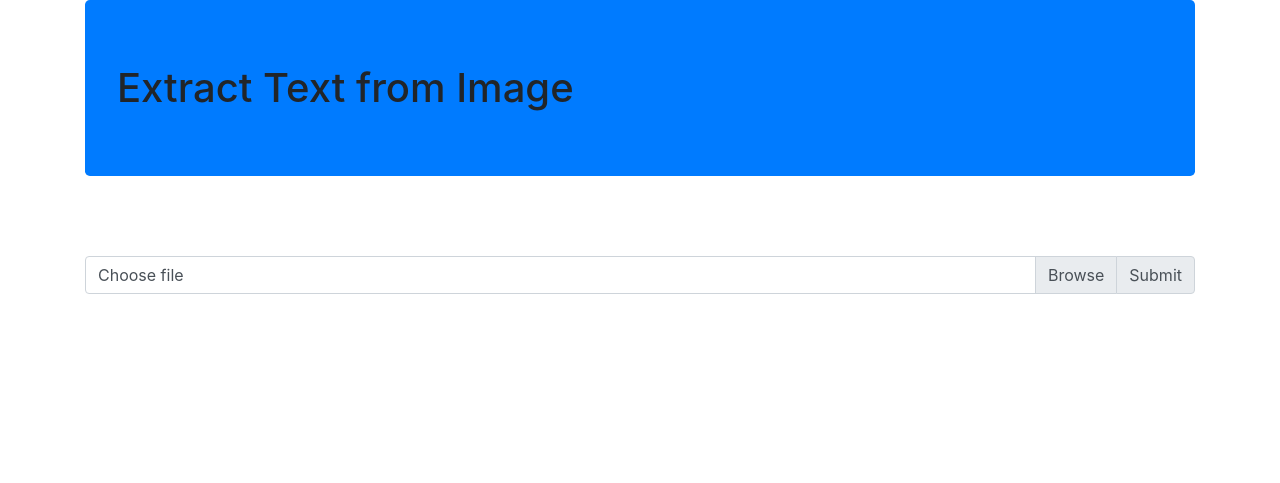
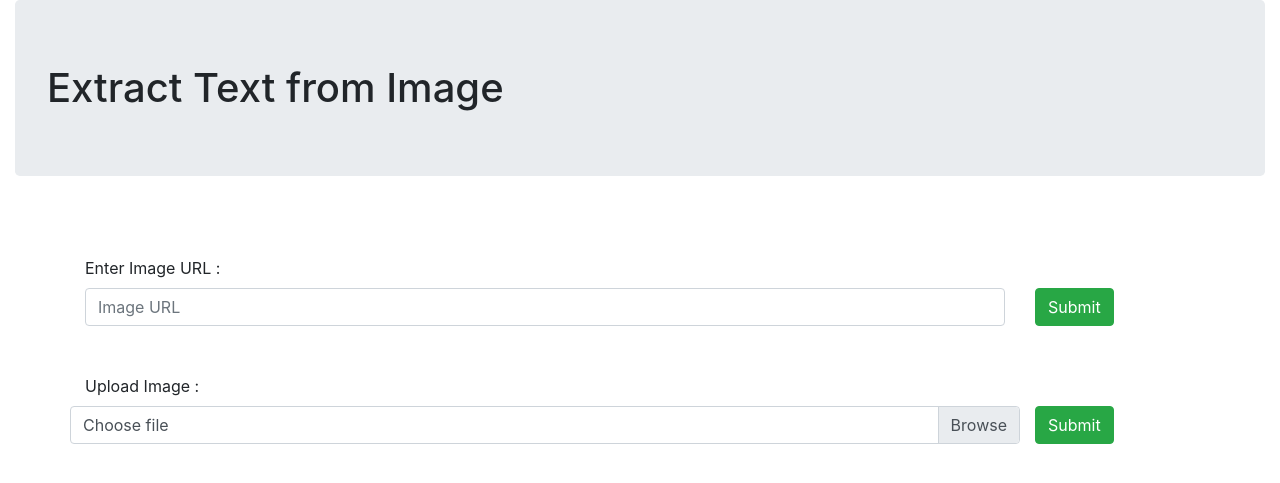
Before and after one commit to janice-jose/Text-extraction-using-azure-, a Flask app: page / in a window 1280 px wide. Shown: the top 483 px of the page. Run offline with Flask 2, Linux system fonts and the light colour scheme.

Commit message:
local image feature

```diff
--- a/app.py
+++ b/app.py
@@ -1,12 +1,13 @@
-from flask import Flask, render_template, request, redirect,send_from_directory
+from flask import Flask, render_template, request, redirect,send_from_directory, url_for
 from azure.cognitiveservices.vision.computervision import ComputerVisionClient
+from azure.cognitiveservices.vision.computervision.models import VisualFeatureTypes
 from azure.cognitiveservices.vision.computervision.models import OperationStatusCodes
-from azure.cognitiveservices.vision.computervision.models import VisualFeatureTypes
 from msrest.authentication import CognitiveServicesCredentials
 
+import os
 import time
-import requests
-import os
+from array import array
+from werkzeug.utils import secure_filename
 from dotenv import load_dotenv
 load_dotenv()
 
@@ -14,9 +15,9 @@ subscription_key = os.getenv('subscription_key')
 endpoint = os.getenv('endpoint')
 computervision_client = ComputerVisionClient(endpoint,CognitiveServicesCredentials(subscription_key))
 
-def extractTextFromImage(read):
-    #print(read)
-    #read_image = open(read, "rb")
+dirname = os.path.dirname(__file__)
+
+def read_local(read):
     # Call API with image and raw response (allows you to get the operation location)
     read_response = computervision_client.read_in_stream(read, raw=True)
     # Get the operation location (URL with ID as last appendage)
@@ -29,7 +30,6 @@ def extractTextFromImage(read):
         read_result = computervision_client.get_read_result(operation_id)
         if read_result.status.lower () not in ['notstarted', 'running']:
             break
-
         time.sleep(5)
     l=[]
     if read_result.status == OperationStatusCodes.succeeded:
@@ -37,13 +37,45 @@ def extractTextFromImage(read):
         for text_result in read_result.analyze_result.read_results:
             for line in text_result.lines:
                 l.append(line.text)
-                #print(line.bounding_box)
     result=(' '.join(l))
     return result
 
 
+def extractTextFromImage(read_image_url):
+	read_response  = computervision_client.read(read_image_url ,  raw=True)
+	result = ''
+	# Get the operation location (URL with an ID at the end) from the response
+	read_operation_location = read_response.headers["Operation-Location"]
+	# Grab the ID from the URL
+	operation_id = read_operation_location.split("/")[-1]
+
+	# Call the "GET" API and wait for it to retrieve the results
+	while True:
+		read_result = computervision_client.get_read_result(operation_id)
+		if read_result.status not in ['notStarted', 'running']:
+			break
+		time.sleep(1)
+
+	# Add the detected text to result, line by line
+	if read_result.status == OperationStatusCodes.succeeded:
+		for text_result in read_result.analyze_result.read_results:
+			for line in text_result.lines:
+				result = result + " " + line.text
+
+	return result
 
 app = Flask(__name__)
+
+
+UPLOAD_FOLDER = 'static/uploads/'
+app.secret_key = "secret key"
+app.config['UPLOAD_FOLDER'] = UPLOAD_FOLDER
+app.config['MAX_CONTENT_LENGTH'] = 16 * 1024 * 1024
+
+ALLOWED_EXTENSIONS = set(['png', 'jpg', 'jpeg', 'gif'])
+
+def allowed_file(filename):
+	return '.' in filename and filename.rsplit('.', 1)[1].lower() in ALLOWED_EXTENSIONS
 
 # routes
 @app.route("/", methods=['GET', 'POST'])
@@ -53,17 +85,22 @@ def main():
 @app.route("/submit", methods = ['GET', 'POST'])
 def get_output():
     if request.method == 'POST':
-        file = request.files['i_remote']
-        #read image file string data
-    """npimg = numpy.fromstring(file, numpy.uint8)
-    # convert numpy array to image
-    img = cv2.imdecode(npimg, cv2.CV_LOAD_IMAGE_UNCHANGED)
-    #convert string data to numpy array"""
-    #print("file path is as follows",file)
-    result = extractTextFromImage(file)
-    return render_template("index.html", prediction = result)
-    #, img_path = image_url
+        image_url = request.form.get('image_url')
+    result = extractTextFromImage(image_url)
+    return render_template("index.html", prediction = result, img_path = image_url)
 
+@app.route("/upload-image", methods = ['GET', 'POST'])
+def upload_image():
+    if request.method == 'POST':
+        file = request.files['file']
+
+        if file and allowed_file(file.filename):
+            filename = secure_filename(file.filename)
+            file.save(os.path.join(app.config['UPLOAD_FOLDER'], filename))
+            filepath=os.path.join(app.config['UPLOAD_FOLDER'],filename)
+            read_image= open(filepath, "rb")
+            result = read_local(read_image)
+    return render_template("index.html" ,filename=filename,prediction=result)
 
 if __name__ == '__main__':
     app.run(debug=True)
--- a/templates/index.html
+++ b/templates/index.html
@@ -4,59 +4,49 @@
   <title>Extract Text from Image</title>
   <meta charset="utf-8">
   <meta name="viewport" content="width=device-width, initial-scale=1">
-  <link rel="stylesheet" href="https://cdn.jsdelivr.net/npm/bootstrap@4.6.1/dist/css/bootstrap.min.css" integrity="sha384-zCbKRCUGaJDkqS1kPbPd7TveP5iyJE0EjAuZQTgFLD2ylzuqKfdKlfG/eSrtxUkn" crossorigin="anonymous">
-  <link rel="stylesheet" href="../static/css/style.css">
-  <script src="https://cdn.jsdelivr.net/npm/jquery@3.5.1/dist/jquery.slim.min.js" integrity="sha384-DfXdz2htPH0lsSSs5nCTpuj/zy4C+OGpamoFVy38MVBnE+IbbVYUew+OrCXaRkfj" crossorigin="anonymous"></script>
-<script src="https://cdn.jsdelivr.net/npm/bootstrap@4.6.1/dist/js/bootstrap.bundle.min.js" integrity="sha384-fQybjgWLrvvRgtW6bFlB7jaZrFsaBXjsOMm/tB9LTS58ONXgqbR9W8oWht/amnpF" crossorigin="anonymous"></script>
+  <link rel="stylesheet" href="https://cdn.jsdelivr.net/npm/bootstrap@4.6.1/dist/css/bootstrap.min.css">
+  <script src="https://cdn.jsdelivr.net/npm/jquery@3.6.0/dist/jquery.slim.min.js"></script>
+  <script src="https://cdn.jsdelivr.net/npm/popper.js@1.16.1/dist/umd/popper.min.js"></script>
+  <script src="https://cdn.jsdelivr.net/npm/bootstrap@4.6.1/dist/js/bootstrap.bundle.min.js"></script>
 </head>
 <body>
 
+<div class="container-fluid">
+  <h1 class="jumbotron bg-default">Extract Text from Image</h1>
+  <br><br>
+</div>
+
 <div class="container">
-  <h1 class="jumbotron bg-primary">Extract Text from Image</h1>
-  <br><br>
-  <!--<form class="form-horizontal" action="/submit" method="post" enctype="multipart/form-data">
-
-    <div class="form-group">
-      <label class="control-label col-sm-2" for="pwd">Upload Your Image :</label>
+  <form class="form-horizontal" action="/submit" method="post" enctype="multipart/form-data">
+      <label class="control-label" for="pwd">Enter Image URL :</label>
+      <div class="row">
         <div class="col-sm-10">
           <input type="text" class="form-control" placeholder="Image URL"  name="image_url" id="pwd">
         </div>
-    </div>
-
-    <div class="form-group">
-      <div class="col-sm-offset-2 col-sm-10">
+        <div class="col-sm-2">
           <button type="submit" class="btn btn-success">Submit</button>
         </div>
      </div>
-  </form>-->
-  <form class="form-horizontal" action = "/submit" method = "POST"
-         enctype = "multipart/form-data">
-         <!--<div class="form-group">
-          <label class="control-label col-sm-2" for="pwd">Upload Your Image :</label>
-          <div class="col-sm-10">
-            <input type="file"   name="i_remote" id="pwd">
+  </form>
+</div>
+
+<br> <br>
+<div class="container">
+  <form action = "/upload-image" method = "POST" enctype = "multipart/form-data">
+    <label class="control-label" for="pwd">Upload Image :</label>
+    <div class="row">
+      <div class="custom-file col-sm-10">
+        <input type="file" class="custom-file-input" id="customFile" name="file">
+        <label class="custom-file-label" for="customFile">Choose file</label>
+      </div>
+      <br>
+      <div class="col-sm-2">
+        <button id="customFileAddon" type="submit" value="Upload" class="btn btn-success">Submit</button>
       </div>
     </div>
-
-        <div class="form-group">
-          <div class="col-sm-offset-2 col-sm-10">
-            <button type="submit" value=Upload class="btn btn-success">Submit</button>
-          </div>
-        </div> -->
-
-
-        <div class="input-group mb-3">
-          <div class="custom-file">
-            <input type="file" class="custom-file-input" id="inputGroupFile02"  name="i_remote" >
-            <label class="custom-file-label" for="inputGroupFile02" aria-describedby="inputGroupFileAddon02">Choose file</label>
-          </div>
-          <div class="input-group-append">
-
-            <button class="input-group-text" id="inputGroupFileAddon02" type="submit" value=Upload class="btn btn-success">Submit</button>
-          </div>
+  </form>
 </div>
 
-  </form>
 <script>
   // Add the following code if you want the name of the file appear on select
   $(".custom-file-input").on("change", function() {
@@ -64,18 +54,20 @@
     $(this).siblings(".custom-file-label").addClass("selected").html(fileName);
   });
 </script>
+<br><br>
+<div class="container">
+    {% if prediction %}
+    <h5> Predicted Text: </h5>
+    <h6 style="background-color: LightGray; padding: 60px 35px;">  {{prediction}} </h6>
+    <h5>Image:</h5>
+    <img src="{{img_path}}">
 
-
-  <br>
-  <br>
-
-    {% if prediction %}
-    <h2> Predicted Text: </h2>
-    <h3 style="background-color: rgb(117, 233, 81); padding: 70px 35px;">  {{prediction}} </h3>
-    <!--<h2>Image:</h2>
-    <img src="{{img_path}}" height="400px" width="400px">-->
 	  {% endif %}
-
+    {% if filename %}
+	  <div>
+		  <img src="{{url_for('static', filename='uploads/'+filename)}}">
+	  </div>
+    {% endif %}
 </div>
 </body>
 </html>
```
Also changed, not shown: static/uploads/try5.jpg (added). Lines whose indentation alone changed are shown as unchanged.
